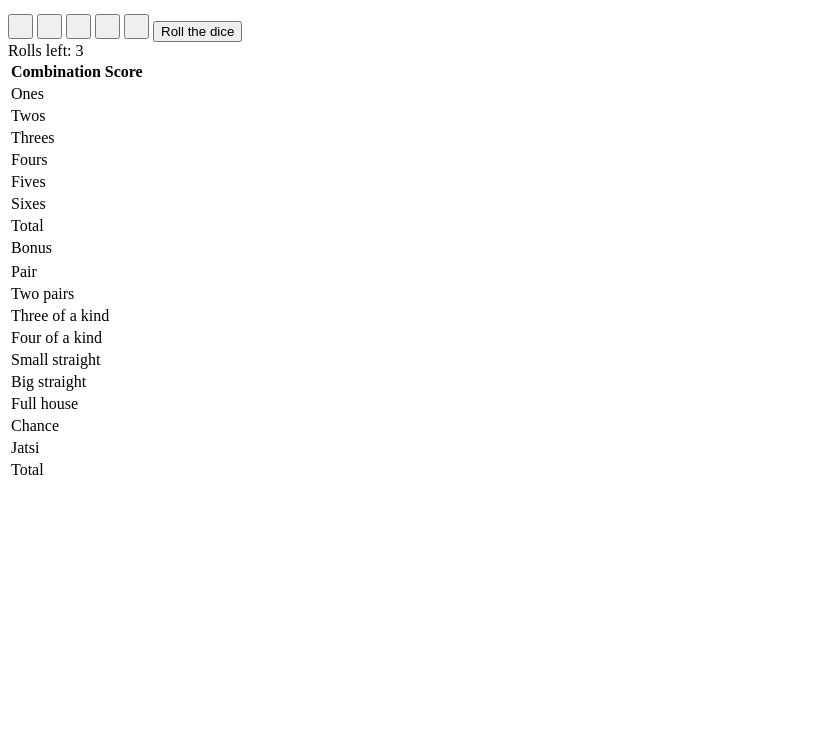
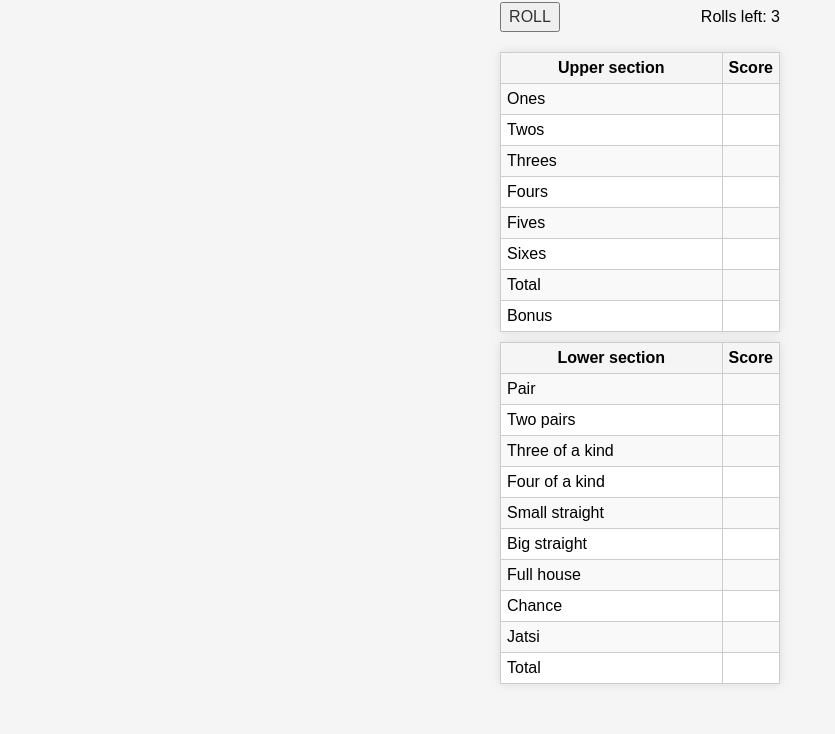
Before and after one commit to ollimyy/noppapeli, a plain HTML site: page index.html in a window 1280 px wide. Shown: the part 66-800 px from the top of the page, without its empty margins (0-835 px from the left). Drawn offline with Linux system fonts and the light colour scheme.

Commit message:
Add styling.

```diff
--- a/index.html
+++ b/index.html
@@ -1,110 +1,124 @@
 <!DOCTYPE html>
 <html lang="en">
+
 <head>
     <meta charset="UTF-8">
     <meta name="viewport" content="width=device-width, initial-scale=1.0">
     <link rel="stylesheet" type="text/css" href="styles.css">
     <title>Noppapeli</title>
 </head>
+
 <body>
 
-    <html>
-        <h1>Noppapeli</h1>
+    <div class=flex-container>
 
-        <div id="dice-container">
+        <div>
+
+            <div class="dice-container">
                 <button type="button" id="die1" class="die" onclick="lockDice(this.id)"></button>
                 <button type="button" id="die2" class="die" onclick="lockDice(this.id)"></button>
                 <button type="button" id="die3" class="die" onclick="lockDice(this.id)"></button>
                 <button type="button" id="die4" class="die" onclick="lockDice(this.id)"></button>
                 <button type="button" id="die5" class="die" onclick="lockDice(this.id)"></button>
-        <button type="button" id="roll" onclick="rollDice(dice)">Roll the dice</button>
+            </div>
+
+            <div class="rolling-container">
+                <button type="button" id="roll" onclick="rollDice(dice)">Roll</button>
                 <div>Rolls left: <span id="rollsLeft"></span></div>
+            </div>
+
         </div>
 
         <div id="scorecard-container">
             <table id="upperSectionTable">
                 <tr>
-                <th>Combination</th>
+                    <th>Upper section</th>
                     <th>Score</th>
                 </tr>
                 <tr>
                     <td>Ones</td>
-                <td id="ones"></td>
+                    <td id="ones" class="score"></td>
                 </tr>
                 <tr>
                     <td>Twos</td>
-                <td id="twos"></td>
+                    <td id="twos" class="score"></td>
                 </tr>
                 <tr>
                     <td>Threes</td>
-                <td id="threes"></td>
+                    <td id="threes" class="score"></td>
                 </tr>
                 <tr>
                     <td>Fours</td>
-                <td id="fours"></td>
+                    <td id="fours" class="score"></td>
                 </tr>
                 <tr>
                     <td>Fives</td>
-                <td id="fives"></td>
+                    <td id="fives" class="score"></td>
                 </tr>
                 <tr>
                     <td>Sixes</td>
-                <td id="sixes"></td>
+                    <td id="sixes" class="score"></td>
                 </tr>
                 <tr>
                     <td>Total</td>
-                <td id="upperSectionTotal"></td>
+                    <td id="upperSectionTotal" class="score"></td>
                 </tr>
                 <tr>
                     <td>Bonus</td>
-                <td id="bonus"></td>
+                    <td id="bonus" class="score"></td>
                 </tr>
             </table>
 
             <table id="lowerSectionTable">
                 <tr>
+                    <th>Lower section</th>
+                    <th>Score</th>
+                </tr>
+                <tr>
                     <td>Pair</td>
-                <td id="pair"></td>
+                    <td id="pair" class="score"></td>
                 </tr>
                 <tr>
                     <td>Two pairs</td>
-                <td id="twoPairs"></td>
+                    <td id="twoPairs" class="score"></td>
                 </tr>
                 <tr>
                     <td>Three of a kind</td>
-                <td id="threeOfAKind"></td>
+                    <td id="threeOfAKind" class="score"></td>
                 </tr>
                 <tr>
                     <td>Four of a kind</td>
-                <td id="fourOfAKind"></td>
+                    <td id="fourOfAKind" class="score"></td>
                 </tr>
                 <tr>
                     <td>Small straight</td>
-                <td id="smallStraight"></td>
+                    <td id="smallStraight" class="score"></td>
                 </tr>
                 <tr>
                     <td>Big straight</td>
-                <td id="bigStraight"></td>
+                    <td id="bigStraight" class="score"></td>
                 </tr>
                 <tr>
                     <td>Full house</td>
-                <td id="fullHouse"></td>
+                    <td id="fullHouse" class="score"></td>
                 </tr>
                 <tr>
                     <td>Chance</td>
-                <td id="chance"></td>
+                    <td id="chance" class="score"></td>
                 </tr>
                 <tr>
                     <td>Jatsi</td>
-                <td id="jatsi"></td>
+                    <td id="jatsi" class="score"></td>
                 </tr>
                 <tr>
                     <td>Total</td>
-                <td id="total"></td>
+                    <td id="total" class="score"></td>
                 </tr>
             </table>
+        </div>
     </div>
 
     <script src="script.js"></script>
 </body>
+
 </html>
--- a/styles.css
+++ b/styles.css
@@ -1,20 +1,96 @@
+body {
+    background-color: #f5f5f5;
+    font-family: Arial, sans-serif;
+}
 
-/* dice */
+.flex-container {
+    display: flex;
+    flex-direction: column;
+    justify-content: center;
+    align-items: center;
+}
+
+.dice-container {
+    width: 280px;
+    display: flex;
+    flex-direction: row;
+    align-items: baseline;
+    justify-content: space-between;
+    margin: 5px;
+    margin-bottom: 10px;
+}
+
 .die {
-    width: 25px;
-    height: 25px;
+    width: 40px;
+    height: 40px;
+    font-size: larger;
 }
 
 .locked {
     background-color: lightblue;
 }
 
-/* scorecard cells */
+.rolling-container {
+    width: 280px;
+    margin: 5px;
+    display: flex;
+    flex-direction: row;
+    align-items: baseline;
+    justify-content: space-between;
+}
+
+#roll {
+    width: 60px;
+    height: 30px;
+    margin-bottom: 5px;
+    margin-top: 5px;
+    font-size: medium;
+    text-transform: uppercase;
+    color: white;
+
+    color: #333;
+}
+
+table {
+    background-color: white;
+    border-collapse: collapse;
+    width: 280px;
+    margin: 10px auto;
+    box-shadow: 0 0 10px rgba(0, 0, 0, 0.1);
+}
+
+th, td {
+    border: 1px solid #ccc;
+    padding: 6px;
+}
+
+th {
+    background-color: #f5f5f5;
+}
+
+tr:nth-child(2n) {
+    background-color: #f9f9f9;
+}
+
+.score {
+    text-align: center;
+    width: 20px;
+}
+
+/* Clickable scorecard cells */
 .possible-score {
     background-color: lightgreen;
     font-weight: bold;
+    cursor: pointer;
+    transition: background-color 0.3s ease;
 }
 
 .no-possible-score {
     background-color: lightpink;
+    cursor: pointer;
+    transition: background-color 0.3s ease;
 }
+
+.possible-score:hover, .no-possible-score:hover {
+    background-color: lightblue;
+}
```
Lines whose indentation alone changed are shown as unchanged.
